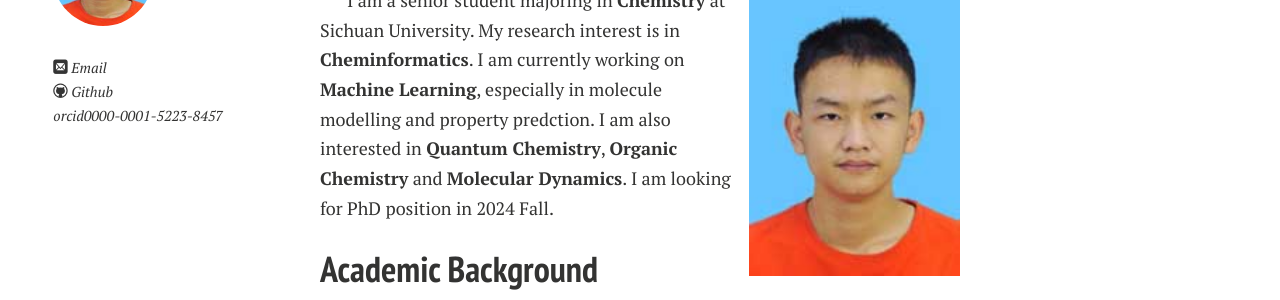
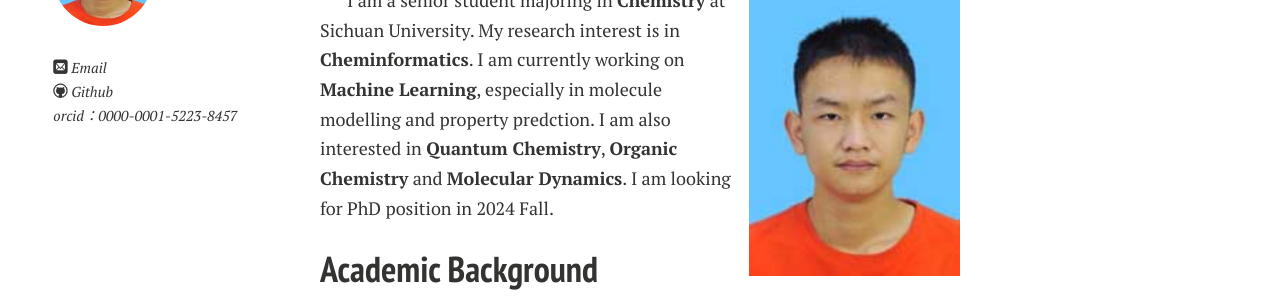
Before and after one commit to shmQAQ/shmqaq.github.io, a Jekyll site: the page built from index.md, in a window 1280 px wide. Shown: the part 182-482 px from the top of the page. Built offline with Jekyll 4.4.1, drawn with Linux system fonts in a browser that asks for light colours; nearby versions of some CDN libraries; comment, search, counter and statistics services are not loaded; a style sheet for code colours, icons or effects is not loaded; our own code applies the rules of GitHub Pages for plain Markdown files.

Commit message:
Update author-bio.html

```diff
--- a/_includes/author-bio.html
+++ b/_includes/author-bio.html
@@ -25,4 +25,4 @@
 
 {% if site.owner.Bilibili %}<p style="text-indent:0;"><a href="https://bilibili.com/{{ site.owner.bilibili }}"><i class="icon-bilibili"></i> Bilibili</a></p>{% endif %}
 
-{% if site.owner.orcid %}<p style="text-indent:0;">orcid{{ site.owner.orcid }}</a></p>{% endif %}
+{% if site.owner.orcid %}<p style="text-indent:0;">orcid：{{ site.owner.orcid }}</a></p>{% endif %}
```
